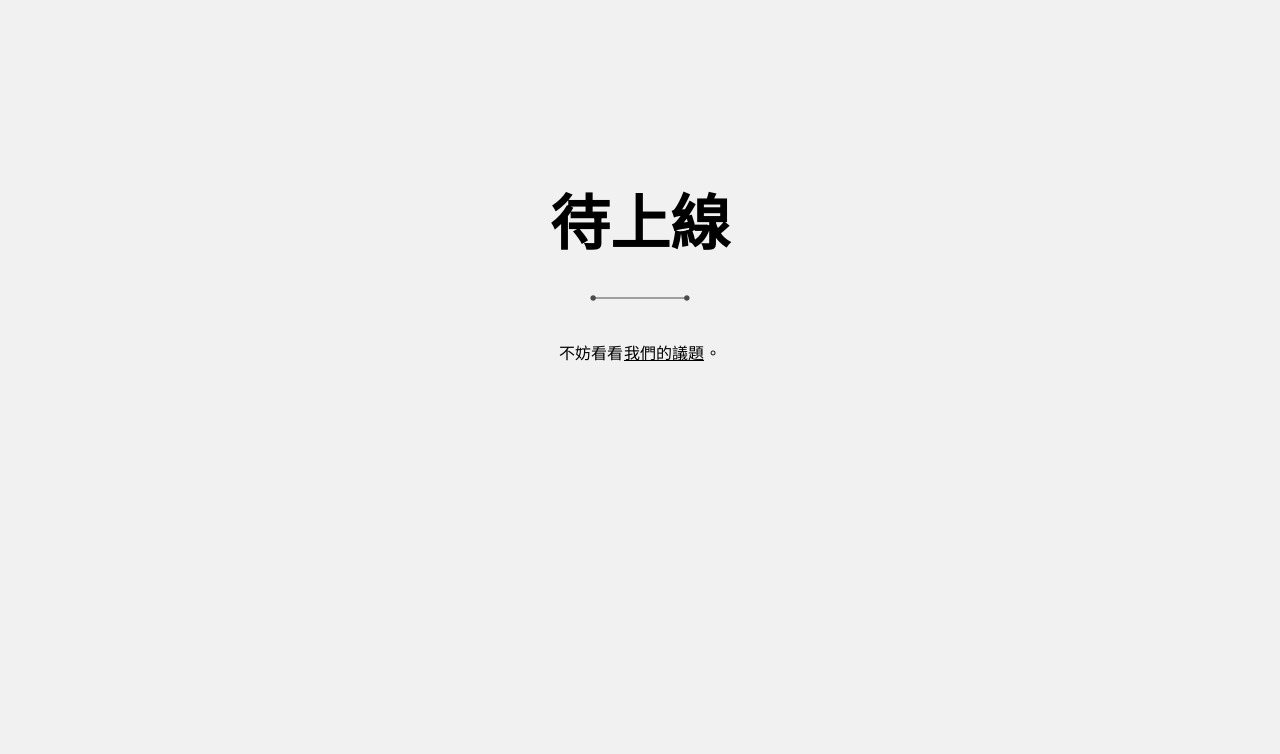
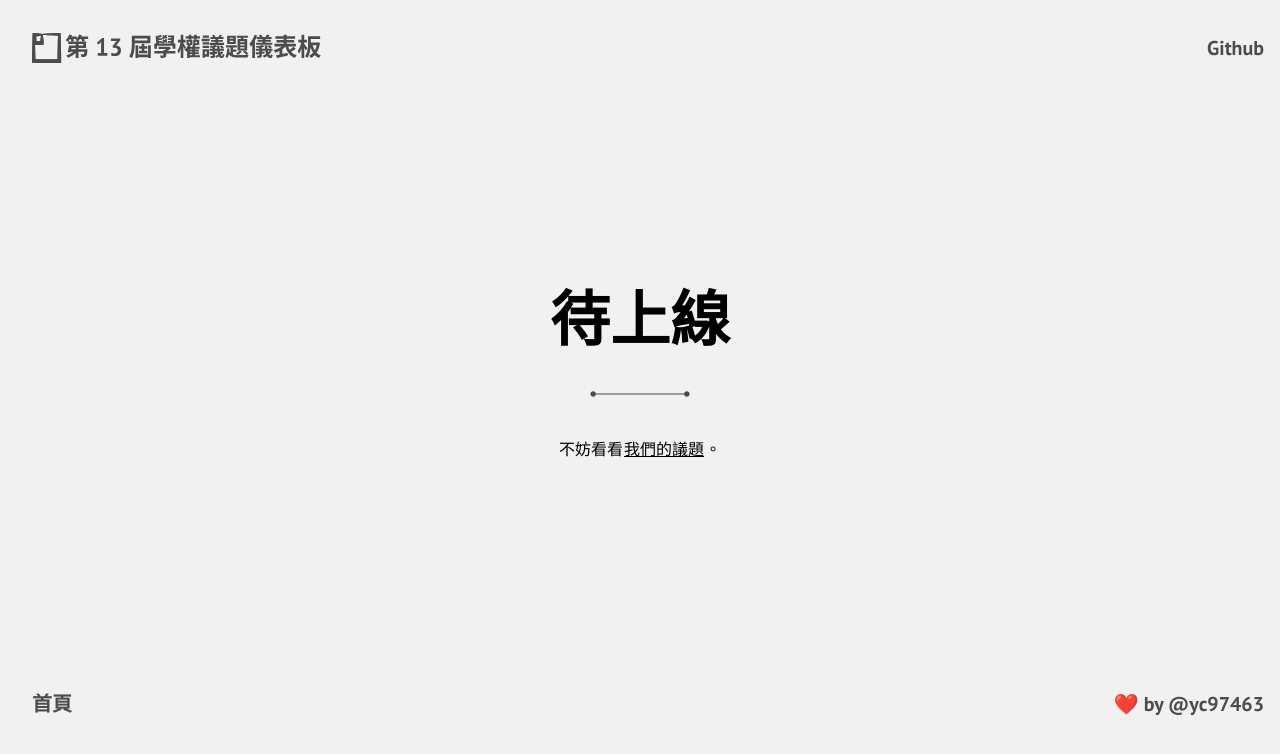
Before and after one commit to yc97463/ndhusa-traffic, a Next.js app: page /project/dormitory in a window 1280 px wide. Shown: the top 754 px of the page. Built offline with nearby package versions, Linux system fonts and the light colour scheme.

Commit message:
refactor index:

```diff
--- a/pages/_document.tsx
+++ b/pages/_document.tsx
@@ -1,23 +1,21 @@
+import Navbar from "@/components/layout/navbar";
+import Footer from "@/components/layout/footer";
 import { Html, Head, Main, NextScript } from "next/document";
 
 export default function Document() {
   return (
     <Html lang="zh-TW">
       <Head>
+        {/* Google Fonts */}
         <link rel="preconnect" href="https://fonts.googleapis.com" />
-        <link
-          rel="preconnect"
-          href="https://fonts.gstatic.com"
-          crossOrigin=""
-        />
-        <link
-          href="https://fonts.googleapis.com/css2?family=Noto+Sans+TC:wght@400;700&display=swap"
-          rel="stylesheet"
-        />
+        <link rel="preconnect" href="https://fonts.gstatic.com" />
+        <link href="https://fonts.googleapis.com/css2?family=IBM+Plex+Sans+Condensed:ital,wght@0,100;0,200;0,300;0,400;0,500;0,600;0,700;1,100;1,200;1,300;1,400;1,500;1,600;1,700&family=IBM+Plex+Sans:ital,wght@0,100;0,200;0,300;0,400;0,500;0,600;0,700;1,100;1,200;1,300;1,400;1,500;1,600;1,700&family=Noto+Sans+TC:wght@100..900&family=Noto+Serif+TC&family=PT+Sans:ital,wght@0,400;0,700;1,400;1,700&display=swap" rel="stylesheet" />
       </Head>
       <body>
+      <Navbar />
         <Main />
         <NextScript />
+        <Footer />
       </body>
     </Html>
   );
--- a/pages/index.tsx
+++ b/pages/index.tsx
@@ -27,12 +27,7 @@ export default function Home() {
         <meta property="og:site_name" content="東華學生會議題百寶箱" />
         <meta property="og:locale" content="zh_TW" />
 
-        {/* Google Fonts */}
-        <link rel="preconnect" href="https://fonts.googleapis.com" />
-        <link rel="preconnect" href="https://fonts.gstatic.com" />
-        <link href="https://fonts.googleapis.com/css2?family=IBM+Plex+Sans+Condensed:ital,wght@0,100;0,200;0,300;0,400;0,500;0,600;0,700;1,100;1,200;1,300;1,400;1,500;1,600;1,700&family=IBM+Plex+Sans:ital,wght@0,100;0,200;0,300;0,400;0,500;0,600;0,700;1,100;1,200;1,300;1,400;1,500;1,600;1,700&family=Noto+Sans+TC:wght@100..900&family=Noto+Serif+TC&family=PT+Sans:ital,wght@0,400;0,700;1,400;1,700&display=swap" rel="stylesheet" />
       </Head>
-      <Navbar />
       <div className="container mx-auto intro">
         <p>東華學生會</p>
         <p>第 13 屆學權議題儀表板</p>
@@ -63,12 +58,11 @@ export default function Home() {
       <div className="container mx-auto my-8">
         <h1 className="text-3xl text-center my-4">我們的議題</h1>
         <div className="issue grid grid-cols-1 md:grid-cols-2 lg:grid-cols-3 gap-4">
-          {Array.from({ length: 6 }).map((_, index) => (
+          {Array.from({ length: 9 }).map((_, index) => (
             <ProjectCard title="宿舍登記表單" hashtag="#宿舍 #調查" progress={57} imgSrc="/img/og.jpg" href="dormitory" key={index} />
           ))}
         </div>
       </div>
-      <Footer />
     </div>
   );
 }
```
